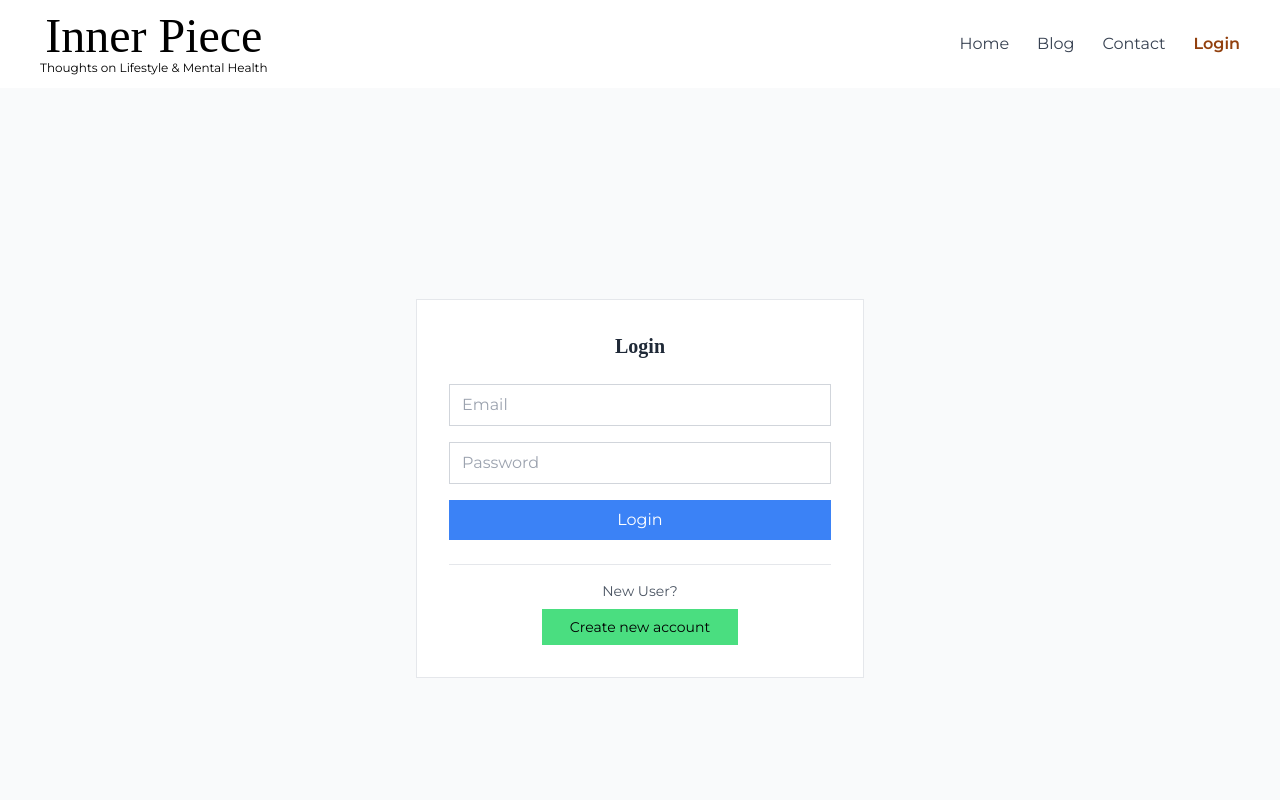
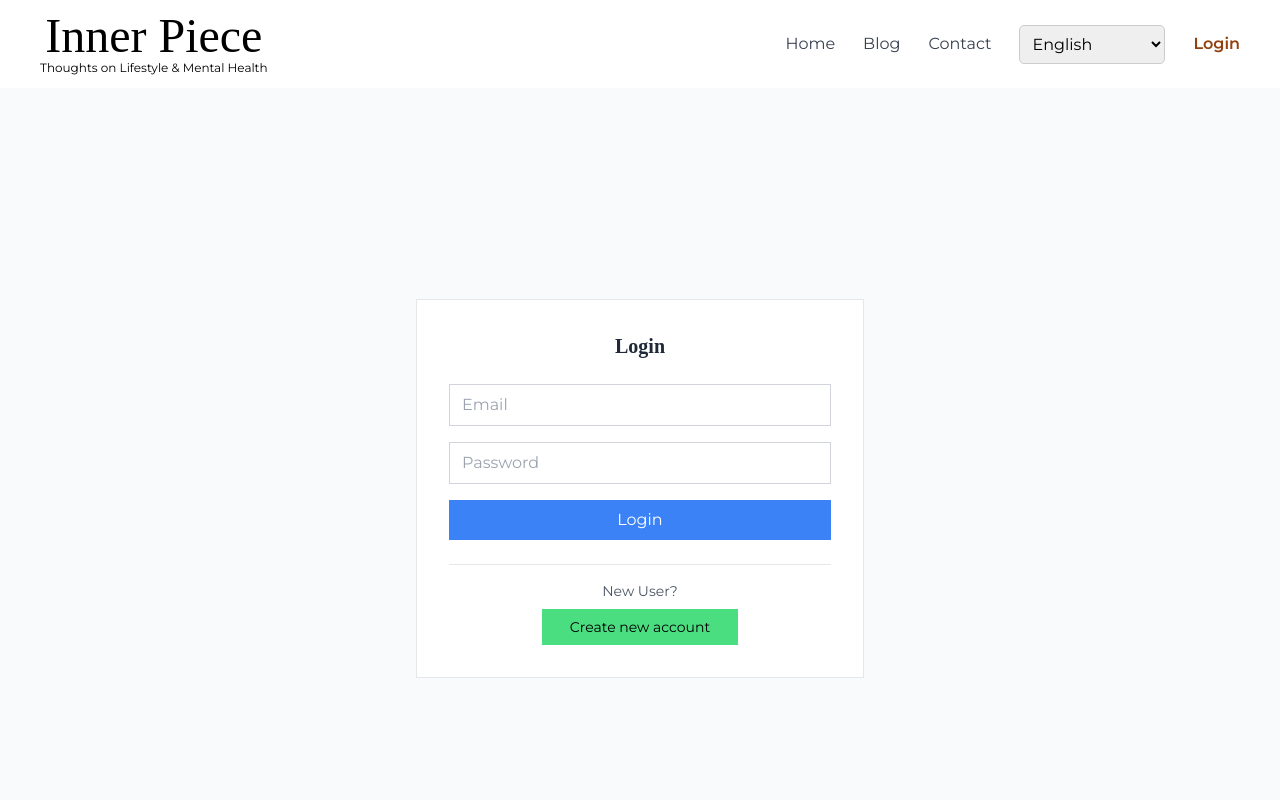
Before and after one commit to Hasib-Inamdar/Blog-Project, a React (Vite) app: page /login in a window 1280 px wide. Shown: the top 800 px of the page. Built offline with nearby package versions, Linux system fonts and the light colour scheme; a web font is replaced by a local one.

Commit message:
Added the functionality of Client side Translation

```diff
--- a/index.html
+++ b/index.html
@@ -5,9 +5,37 @@
     <link rel="icon" type="image/svg+xml" href="/vite.svg" />
     <meta name="viewport" content="width=device-width, initial-scale=1.0" />
     <title>Inner Piece</title>
+    <style>
+      /* Force hide the Google UI elements */
+      .goog-te-banner-frame,
+      .goog-te-gadget-icon,
+      .goog-te-menu-value span {
+        display: none !important;
+      }
+      /* body {
+        top: 0px !important;
+      } */
+      .goog-tooltip {
+        display: none !important;
+      }
+    </style>
   </head>
   <body>
     <div id="root"></div>
+    <div id="google_translate_element" style="display: none"></div>
+    <script>
+      function googleTranslateElementInit() {
+        new google.translate.TranslateElement(
+          {
+            pageLanguage: "en",
+            includedLanguages: "en,hi,mr",
+            autoDisplay: false,
+          },
+          "google_translate_element",
+        );
+      }
+    </script>
+    <script src="//translate.google.com/translate_a/element.js?cb=googleTranslateElementInit"></script>
     <script type="module" src="/src/main.jsx"></script>
   </body>
 </html>
--- a/package.json
+++ b/package.json
@@ -12,11 +12,14 @@
   "dependencies": {
     "@reduxjs/toolkit": "^2.11.2",
     "dompurify": "^3.3.1",
+    "i18next": "^25.8.10",
+    "i18next-browser-languagedetector": "^8.2.1",
     "nanoid": "^5.1.6",
     "react": "^19.2.0",
     "react-dom": "^19.2.0",
     "react-hook-form": "^7.71.1",
     "react-hot-toast": "^2.6.0",
+    "react-i18next": "^16.5.4",
     "react-redux": "^9.2.0",
     "react-router-dom": "^7.12.0",
     "uuid": "^13.0.0"
--- a/src/components/Navbar.jsx
+++ b/src/components/Navbar.jsx
@@ -4,6 +4,8 @@ import { useDispatch, useSelector } from 'react-redux';
 import { loginSuccess, logout } from '../features/auth/authSlice';
 import { selectIsAuth } from '../features/auth/authSelectors';
 import { useNavigate } from 'react-router-dom';
+import GoogleTranslate from '../utilities/GoogleTranslateBridge';
+import LanguageSelector from '../utilities/LanguageSelector';
 
 const Navbar = () => {
 
@@ -54,7 +56,10 @@ const Navbar = () => {
                         <p>Contact</p>
                     </NavLink>
                 </div>
-
+                <div>
+                    {/* <GoogleTranslate /> */}
+                    <LanguageSelector></LanguageSelector>
+                </div>
                 {!isAuth &&
                     <div>
                         <NavLink to={"/login"} className={linkClass} end>
--- a/src/styles/index.css
+++ b/src/styles/index.css
@@ -17,6 +17,32 @@
   h3,
   h4 {
     font-family: "Baskervville", serif;
+  }
+}
+
+@layer base {
+  /* Hide the Google Translate Top Banner */
+  iframe.goog-te-banner-frame {
+    display: none !important;
+  }
+  .skiptranslate {
+    opacity: 0;
+  }
+  body {
+    top: 0px !important;
+  }
+
+  /* Hide the "Original Text" tooltip on hover */
+  .goog-tooltip {
+    display: none !important;
+  }
+  .goog-tooltip:hover {
+    display: none !important;
+  }
+  .goog-text-highlight {
+    background-color: transparent !important;
+    border: none !important;
+    box-shadow: none !important;
   }
 }
 
--- /dev/null
+++ b/src/utilities/GoogleTranslateBridge.jsx
@@ -0,0 +1,32 @@
+import React, { useEffect } from "react";
+
+const GoogleTranslateBridge = () => {
+  useEffect(() => {
+    // Define the init function Google expects
+    window.googleTranslateElementInit = () => {
+      new window.google.translate.TranslateElement(
+        {
+          pageLanguage: "en",
+          includedLanguages: "en,hi,mr", // Only English, Hindi, Marathi
+          autoDisplay: false,
+        },
+        "google_translate_element"
+      );
+    };
+
+    // Check if script already exists to prevent duplicates on re-renders
+    if (!document.getElementById("google-translate-script")) {
+      const script = document.createElement("script");
+      script.id = "google-translate-script";
+      script.src = "//translate.google.com/translate_a/element.js?cb=googleTranslateElementInit";
+      document.body.appendChild(script);
+    }
+  }, []);
+
+  return (
+    // We render the widget but keep it hidden
+    <div id="google_translate_element" style={{ display: "none" }} />
+  );
+};
+
+export default GoogleTranslateBridge;
--- /dev/null
+++ b/src/utilities/LanguageSelector.jsx
@@ -0,0 +1,70 @@
+import React, { useEffect, useState } from "react";
+
+const LanguageSelector = () => {
+    // 1. Initialize state from localStorage or default to 'en'
+    const [currentLang, setCurrentLang] = useState(localStorage.getItem("transLang") || "en");
+
+    useEffect(() => {
+        // MutationObserver to hide the Google UI
+        const observer = new MutationObserver(() => {
+            const googleDiv = document.querySelector(".skiptranslate");
+            if (googleDiv) {
+                googleDiv.style.display = "none";
+                googleDiv.style.visibility = "hidden";
+            }
+            if (document.body.style.top !== "0px") {
+                document.body.style.top = "0px";
+            }
+
+            // 2. IMPORTANT: Sync the Google Engine with our stored language on refresh
+            const googleCombo = document.querySelector(".goog-te-combo");
+            if (googleCombo && googleCombo.value !== currentLang) {
+                googleCombo.value = currentLang;
+                googleCombo.dispatchEvent(new Event("change"));
+            }
+        });
+
+        observer.observe(document.body, { childList: true, subtree: true });
+
+        return () => observer.disconnect();
+    }, [currentLang]); // Re-run if currentLang changes
+
+    const onChangeLanguage = (e) => {
+        const lang = e.target.value;
+
+        // 3. Update State and LocalStorage
+        setCurrentLang(lang);
+        localStorage.setItem("transLang", lang);
+
+        const googleCombo = document.querySelector(".goog-te-combo");
+        if (googleCombo) {
+            googleCombo.value = lang;
+            googleCombo.dispatchEvent(new Event("change"));
+        } else {
+            console.error("Google Translate not ready.");
+        }
+    };
+
+    return (
+        /* 4. Use the 'value' prop to keep the UI in sync with state */
+        <select
+            value={currentLang}
+            onChange={onChangeLanguage}
+            className="notranslate"
+            style={customStyles}
+        >
+            <option value="en">English</option>
+            <option value="hi">Hindi (हिन्दी)</option>
+            <option value="mr">Marathi (मराठी)</option>
+        </select>
+    );
+};
+
+const customStyles = {
+    padding: "8px",
+    borderRadius: "5px",
+    cursor: "pointer",
+    border: "1px solid #ccc"
+};
+
+export default LanguageSelector;
```
Also changed, not shown: src/utilities/i18n.js (added, +8 -0 lines), 1 other file (tests, documents, lock files or other folders).
